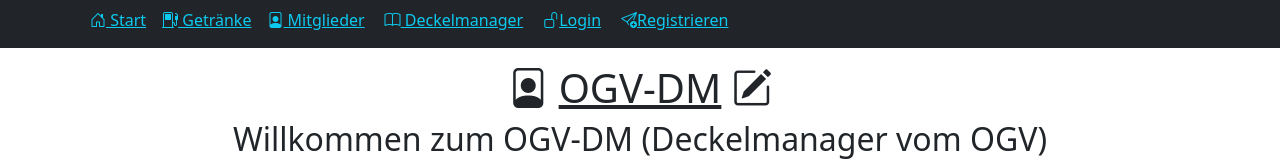
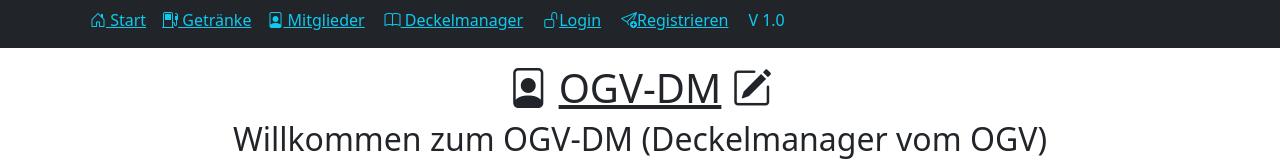
Before and after one commit to termi65/ogv-dm, a React (Vite) app: page / in a window 1280 px wide. Shown: the top 161 px of the page. Built offline with nearby package versions, Linux system fonts and the light colour scheme; no server answers; the database is empty.

Commit message:
Version in Navigation

```diff
--- a/src/components/Navigation.jsx
+++ b/src/components/Navigation.jsx
@@ -74,7 +74,9 @@ export default function Navigation({onRefresh}) {
                                     </li>
                                 </>
                             }
-
+                            <li className="px-2 text-info" key={8}>
+                                V 1.0
+                            </li>
                         </ul>
                     </div>
                 </div>
```
